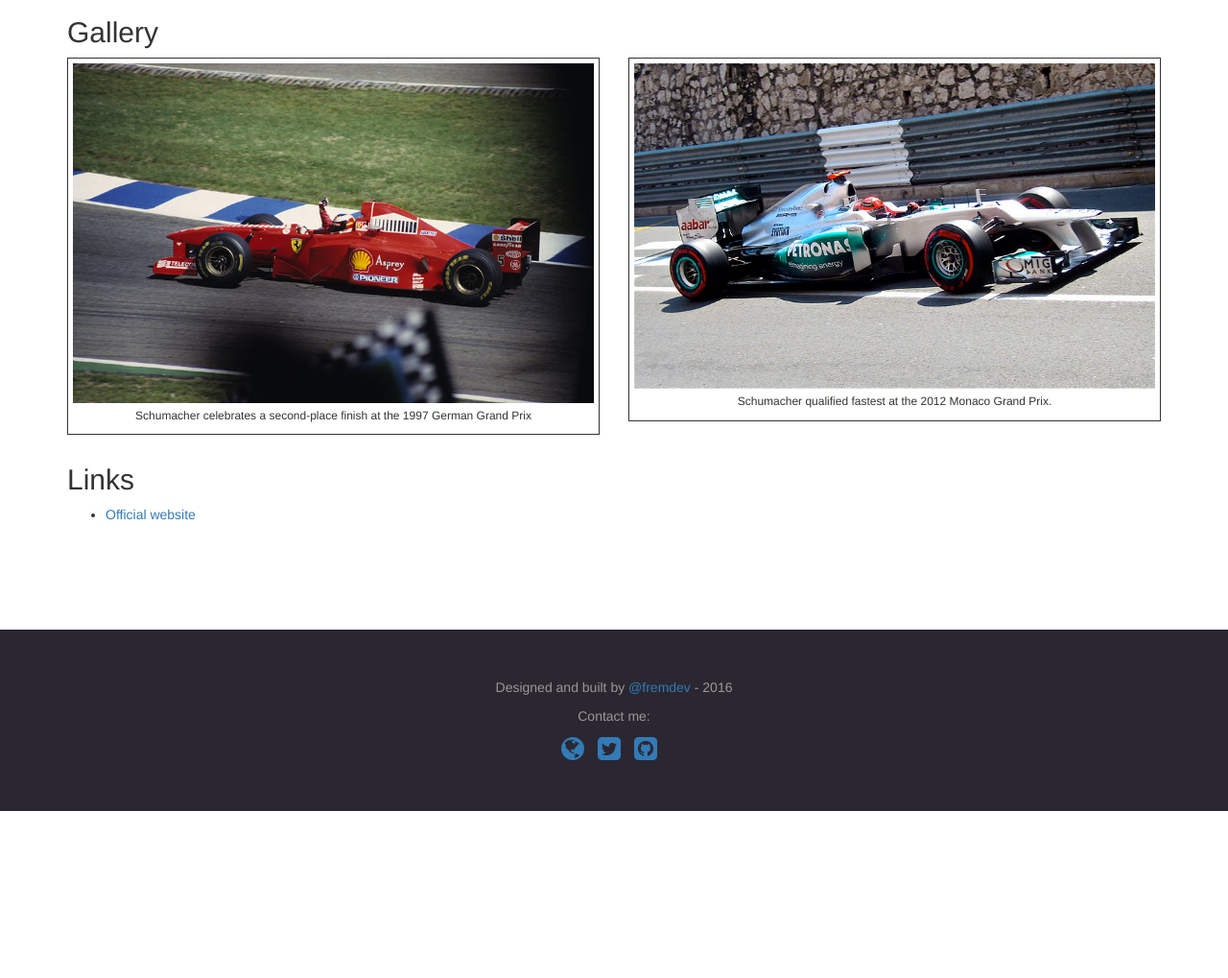
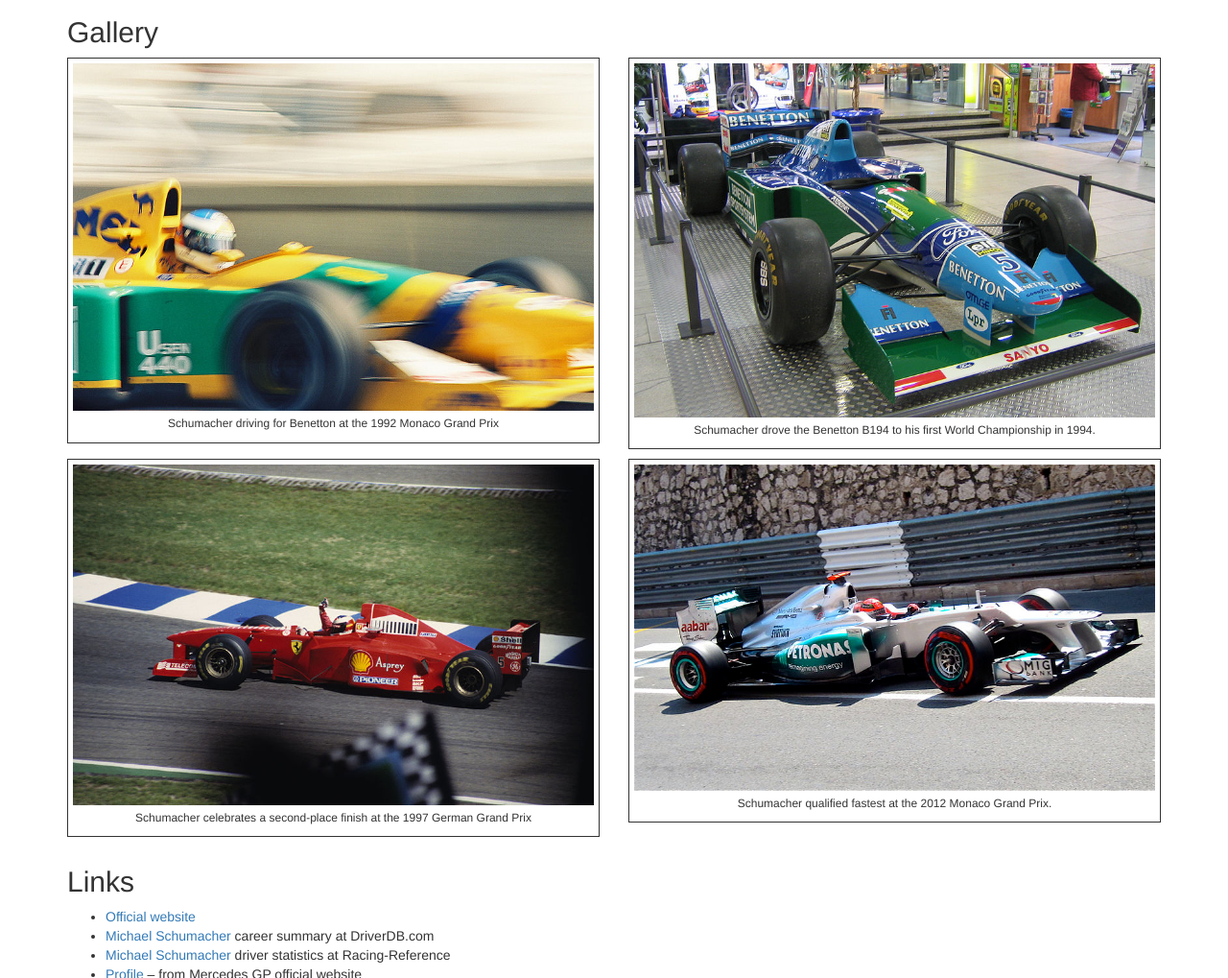
Before and after one commit to fremdev/schum-tribute, a plain HTML site: page index.html in a window 1280 px wide. Shown: the part 1781-2800 px from the top of the page at 96% size. Before the commit the page ends 2626 px from the top, so only its background shows below. Drawn offline with Linux system fonts and the light colour scheme.

Commit message:
Add references, more links and photos in Gallery

```diff
--- a/css/main.css
+++ b/css/main.css
@@ -10,8 +10,9 @@
 Navigation
 *****************/
 
-.navbar {
+.navbar-inverse {
   min-width: 300px;
+  background-color: #2a2730;
 }
 
 .navbar-inverse .navbar-brand {
@@ -94,9 +95,9 @@
 *****************/
 
 footer {
-  padding-top: 50px;
-  padding-bottom: 50px;
-  margin-top: 100px;
+  padding-top: 30px;
+  padding-bottom: 30px;
+  margin-top: 50px;
   color: #99979c;
   text-align: center;
   background-color: #2a2730;
@@ -109,3 +110,7 @@
 .contact-icon {
   margin-right: 10px;
 }
+
+.references {
+  margin-bottom: 10px;
+}
--- a/index.html
+++ b/index.html
@@ -95,6 +95,24 @@
       <div class="row">
         <div class="col-sm-6">
           <div class="photo">
+            <a class="swipebox" href="img/Michael_Schumacher_1992_Monaco.jpg" title="Schumacher driving for Benetton at the 1992 Monaco Grand Prix">
+              <img class="img-responsive" src="img/800px-Michael_Schumacher_1992_Monaco.jpg" alt="Schumacher driving for Benetton at the 1992 Monaco Grand Prix">
+            </a>
+            <div class="caption">Schumacher driving for Benetton at the 1992 Monaco Grand Prix</div>
+          </div>
+        </div>
+        <div class="col-sm-6">
+          <div class="photo">
+            <a class="swipebox" href="img/Benetton_B_194_4841.jpg" title="Schumacher drove the Benetton B194 to his first World Championship in 1994.">
+              <img class="img-responsive" src="img/800px-Benetton_B_194_4841.jpg" alt="Schumacher drove the Benetton B194 to his first World Championship in 1994.">
+            </a>
+            <div class="caption">Schumacher drove the Benetton B194 to his first World Championship in 1994.</div>
+          </div>
+        </div>
+      </div>
+      <div class="row">
+        <div class="col-sm-6">
+          <div class="photo">
             <a class="swipebox" href="img/Michael_Schumacher_1997.jpg" title="Schumacher celebrates a second-place finish at the 1997 German Grand Prix">
               <img class="img-responsive" src="img/800px-Michael_Schumacher_1997.jpg" alt="Schumacher celebrates a second-place finish at the 1997 German Grand Prix">
             </a>
@@ -104,7 +122,7 @@
         <div class="col-sm-6">
           <div class="photo">
             <a class="swipebox" href="img/Michael_Schumacher_pole_lap_monaco_2012.jpg" title="Schumacher qualified fastest at the 2012 Monaco Grand Prix.">
-              <img class="img-responsive" src="img/800px-Michael_Schumacher_pole_lap_monaco_2012.jpg">
+              <img class="img-responsive" src="img/800px-Michael_Schumacher_pole_lap_monaco_2012.jpg" alt="Schumacher qualified fastest at the 2012 Monaco Grand Prix.">
             </a>
             <div class="caption">Schumacher qualified fastest at the 2012 Monaco Grand Prix.</div>
           </div>
@@ -115,11 +133,22 @@
       <h2>Links</h2>
       <ul>
         <li><a href="http://www.michael-schumacher.de/" target="_blank">Official website</a></li>
+        <li><a href="http://www.driverdb.com/drivers/michael-schumacher/" target="_blank">Michael Schumacher</a> career summary at DriverDB.com</li>
+        <li><a href="http://www.racing-reference.info/driver/Michael_Schumacher" target="_blank">Michael Schumacher</a> driver statistics at Racing-Reference</li>
+        <li><a href="http://www.mercedes-gp.com/team.asp?mgp=j%B5%B0%99%A2%97" target="_blank">Profile</a> – from Mercedes GP official website</li>
+        <li><a href="https://gokartsrock.com/famous-racers/michael-schumacher-karting/" target="_blank">Michael Schumacher Kart Racing Videos</a></li>
+        <li><a href="http://www.ms-kartcenter.de/" target="_blank">Kartcenter and Museum</a></li>
+        <li><a href="http://www.ksm-motorsport.de/" target="_blank">Kartteam Kaiser-Schumacher-Muchow</a></li>
+        <li><a href="http://www.formula1.com/teams_and_drivers/hall_of_fame/7/" target="_blank">Formula1.com Profile</a></li>
+        <li><a href="http://www.4mula1.ro/history/driver/Michael_Schumacher" target="_blank">Michael Schumacher career statistics</a></li>
+        <li><a href="http://www.sportingo.com/michael-schumacher/6,990" target="_blank">News Articles about Michael Schumacher</a></li>
       </ul>
     </section>
     </div>
     <footer>
       <div class="container">
+        <div class="references">References: On the page were used materials from <a href="https://en.wikipedia.org/wiki/Michael_Schumacher">Wikipedia</a> and <a href="http://www.michael-schumacher.de/en/">Michael Schumacher Official Website</a>
+        </div>
         <div>Designed and built by
           <a href="https://twitter.com/fremdev">@fremdev</a> - 2016
         </div>
```
Also changed, not shown: img/800px-Benetton_B_194_4841.jpg (added), img/800px-Michael_Schumacher_1992_Monaco.jpg (added), img/Benetton_B_194_4841.jpg (added), img/Michael_Schumacher_1992_Monaco.jpg (added).
